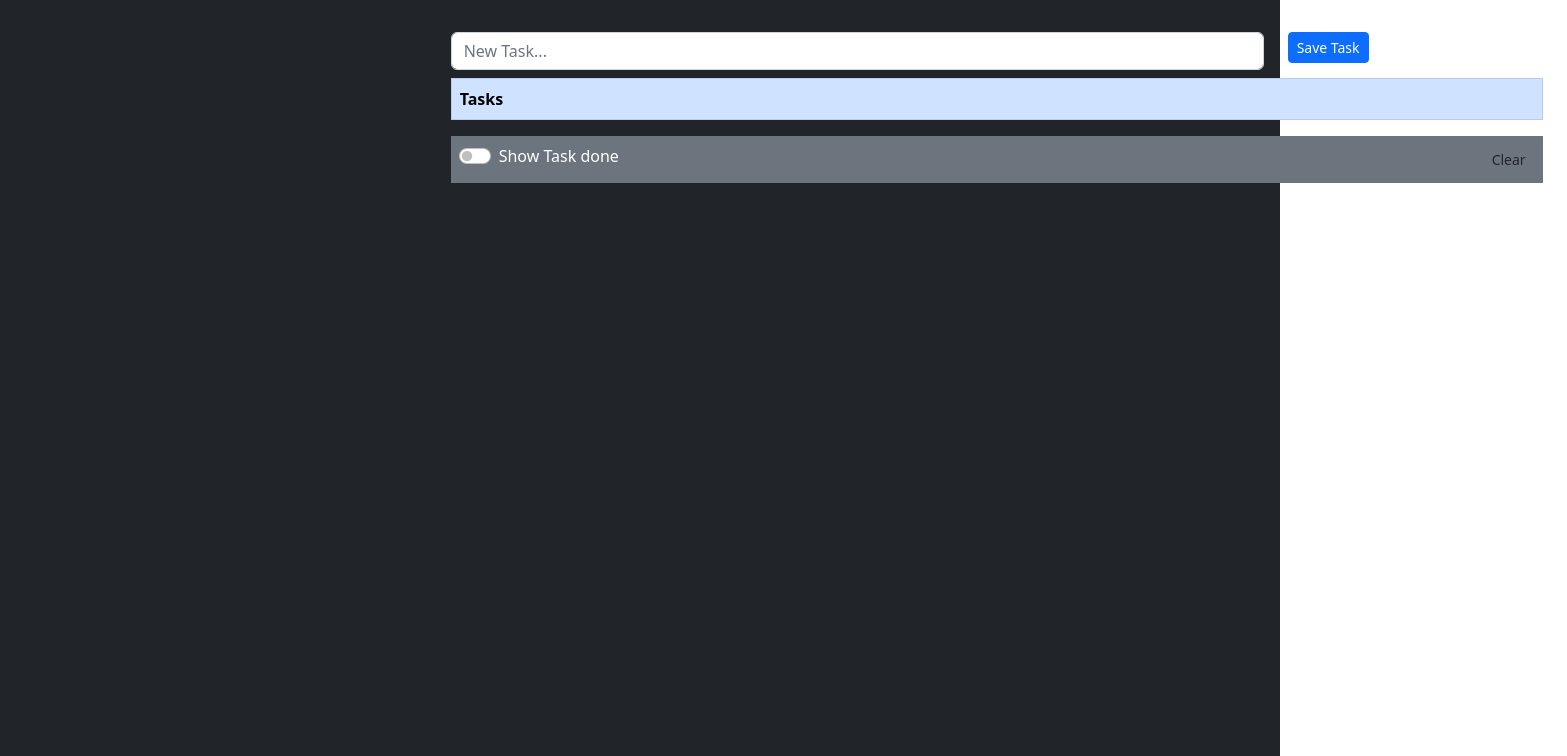
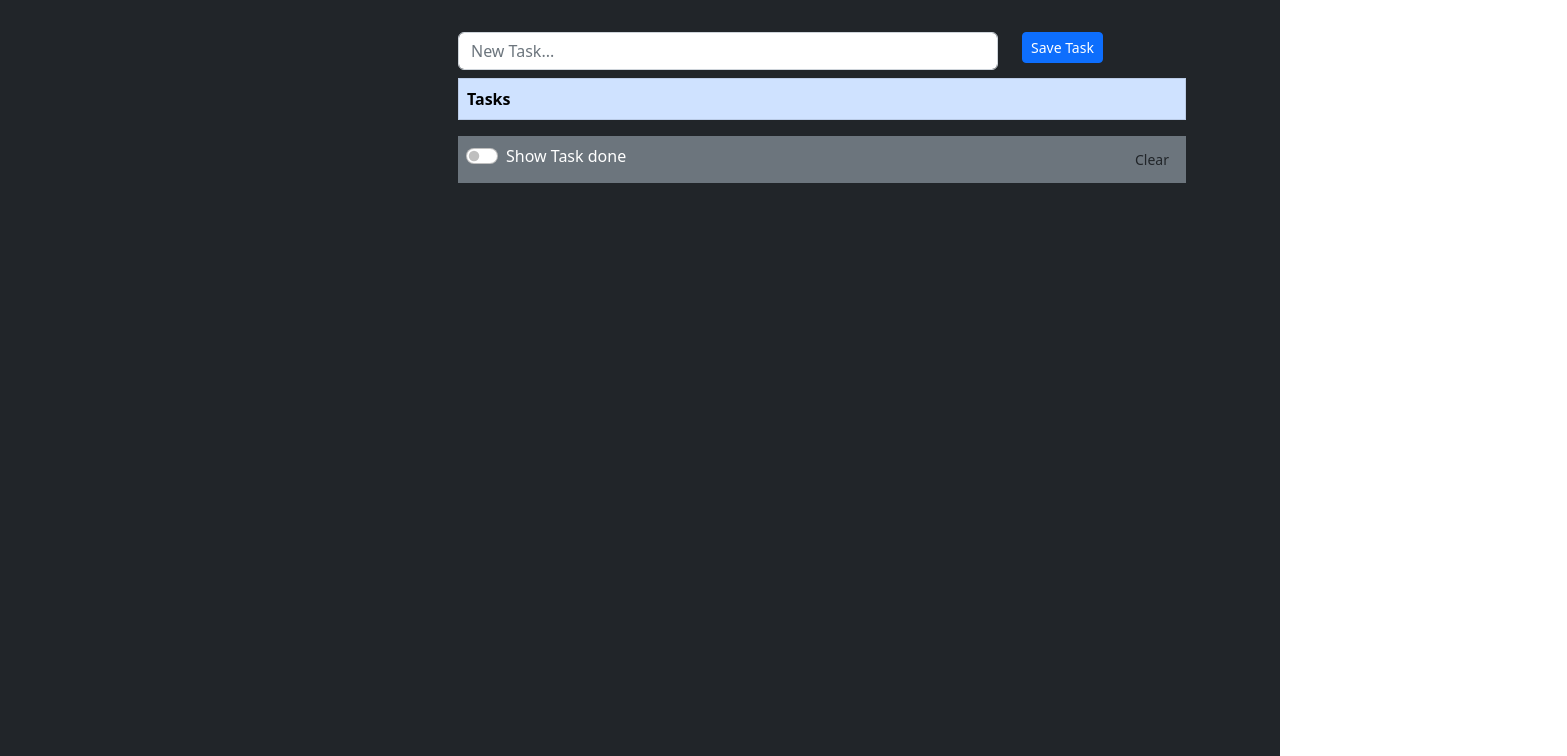
Before and after one commit to pellegabriel/task-list, a React (Create React App) app: page / in a window 1280 px wide. Shown: the top 756 px of the page, 1567 px wide, since content can reach past the window. Built offline with nearby package versions, Linux system fonts and the light colour scheme.

Commit message:
container
Callback children

```diff
--- a/src/App.js
+++ b/src/App.js
@@ -2,7 +2,7 @@ import { useState, useEffect } from "react";
 import { TaskCreator } from "./components/taskCreator";
 import { TaskTable } from "./components/taskTable";
 import { VisibilityControl } from "./components/visibilityControl";
-
+import {Container} from "./components/container"
 
 function App() {
   const [tasksItems, setTasksItems] = useState([]);
@@ -38,7 +38,7 @@ function App() {
 
   return (
     <main className="bg-dark vh-100 text-white">
-      <div className="container p-4 col-md4 offset-md-4">
+      <Container>
         <TaskCreator createNewTask={createNewTask} />
         <TaskTable tasks={tasksItems} toggleTask={toggleTask} />
         <VisibilityControl
@@ -53,7 +53,7 @@ function App() {
               showCompleted={showCompleted}
             />
           )}
-      </div>
+      </Container>
     </main>
   );
 }
--- /dev/null
+++ b/src/components/container.js
@@ -0,0 +1,9 @@
+export const Container = ({children}) =>{
+    return (
+        <div className="container p-4">
+            <div className="col-md4 offset-md-4">
+                {children}
+            </div>
+        </div>
+    )
+}
```
